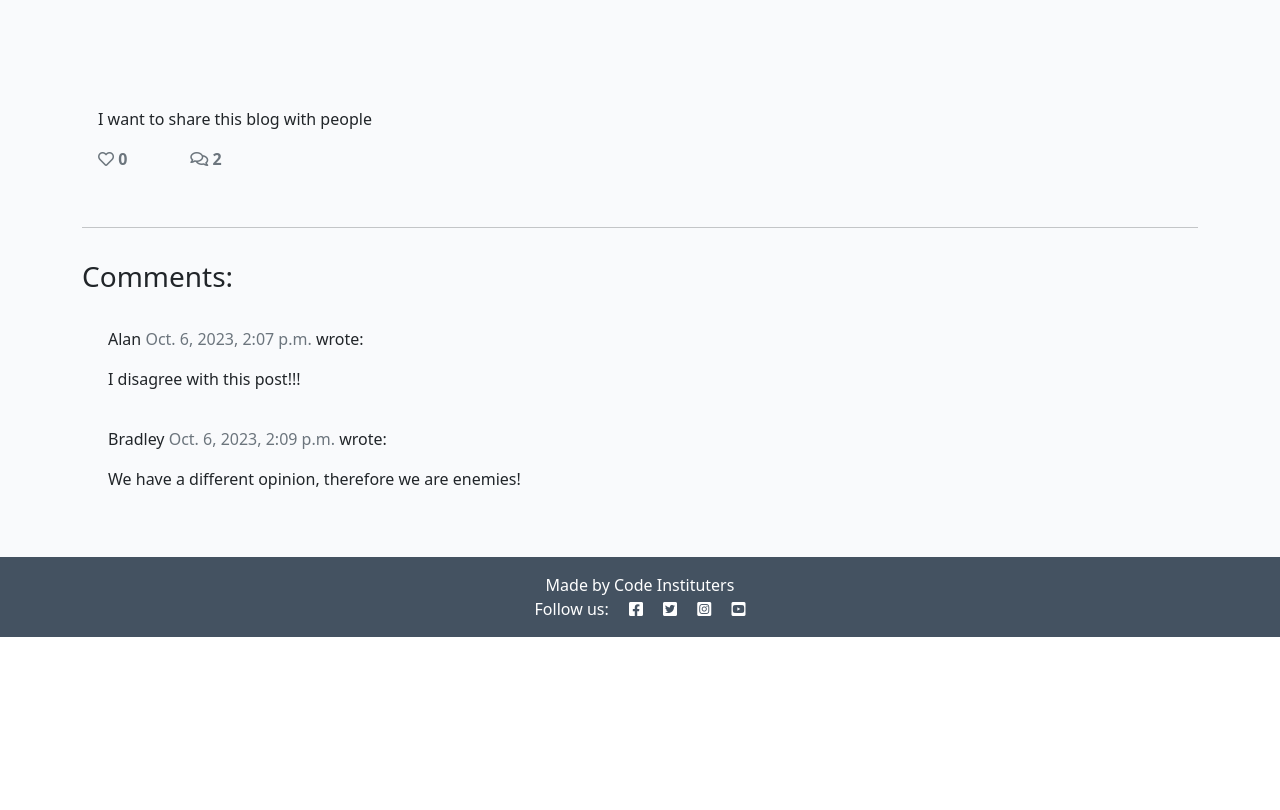
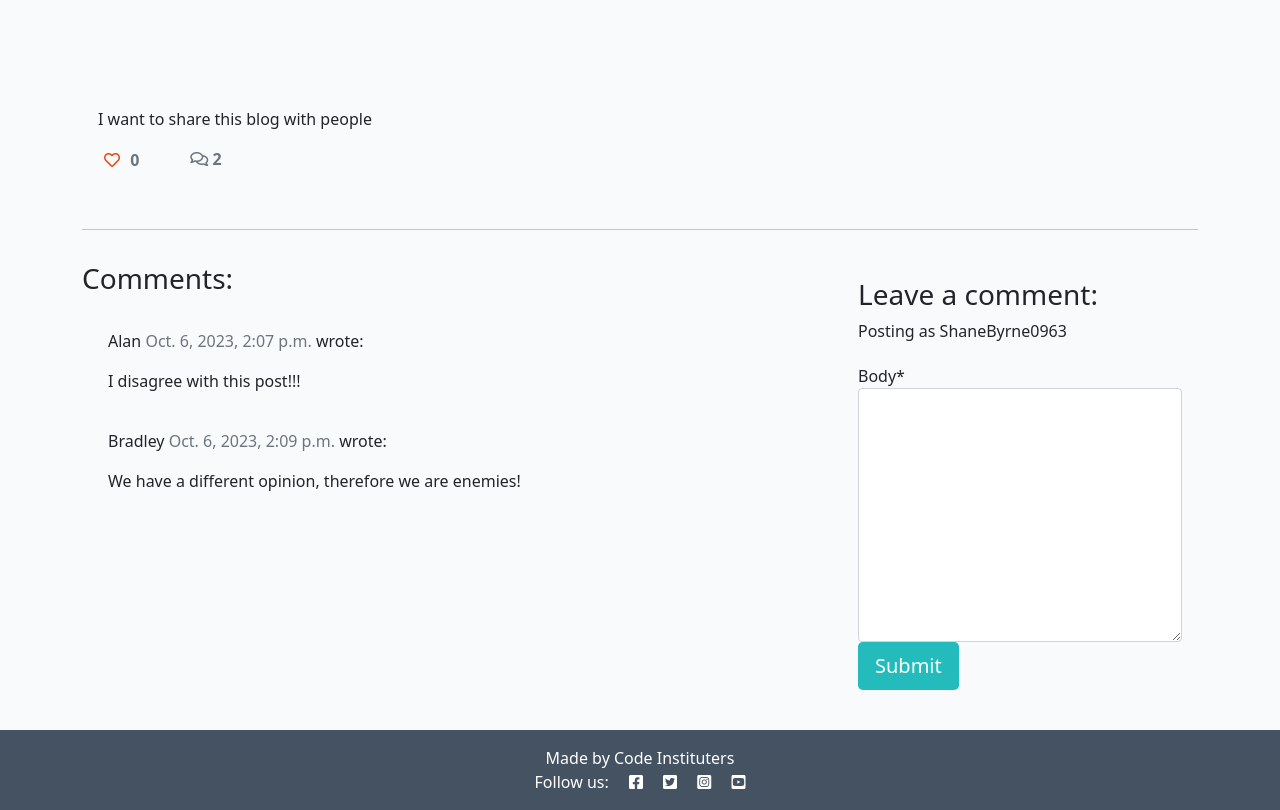
Before and after one commit to ShaneByrne0963/i-think-befire-i-blog, a Django app: a page that uses templates/post_detail.html in a window 1280 px wide. Shown: the part 281-1091 px from the top of the page. Before the commit the page ends 918 px from the top, so only its background shows below. Run offline with Django 3.2, Linux system fonts and the light colour scheme; a user stored in the database is signed in; data comes from the database, SQL or seed files in the repository; both versions use the stored data as it was after the commit; some libraries are stand-ins or nearby versions.

Commit message:
Add likes and comments

```diff
--- /dev/null
+++ b/blog/forms.py
@@ -0,0 +1,9 @@
+from .models import Comment
+from django import forms
+
+
+class CommentForm(forms.ModelForm):
+
+    class Meta:
+        model = Comment
+        fields = ('body',)
--- a/blog/urls.py
+++ b/blog/urls.py
@@ -5,4 +5,5 @@ from django.urls import path
 urlpatterns = [
     path('', views.PostList.as_view(), name='home'),
     path('<slug:slug>/', views.PostDetail.as_view(), name='post_detail'),
+    path('like/<slug:slug>', views.PostLike.as_view(), name='post_like'),
 ]
--- a/blog/views.py
+++ b/blog/views.py
@@ -1,6 +1,8 @@
-from django.shortcuts import render, get_object_or_404
+from django.shortcuts import render, get_object_or_404, reverse
 from django.views import generic, View
+from django.http import HttpResponseRedirect
 from .models import Post
+from .forms import CommentForm
 
 
 class PostList(generic.ListView):
@@ -25,6 +27,51 @@ class PostDetail(View):
             {
                 'post': post,
                 'comments': comments,
-                'liked': liked
+                'commented': False,
+                'liked': liked,
+                'comment_form': CommentForm()
             }
         )
+
+    def post(self, request, slug, *args, **kwargs):
+        queryset = Post.objects.filter(status=1)
+        post = get_object_or_404(queryset, slug=slug)
+        comments = post.comments.filter(approved=True).order_by('created_on')
+        liked = False
+        if post.likes.filter(id=self.request.user.id).exists():
+            liked = True
+
+        comment_form = CommentForm(data=request.POST)
+        if comment_form.is_valid:
+            comment_form.instance.email = request.user.email
+            comment_form.instance.name = request.user.username
+            comment = comment_form.save(commit=False)
+            comment.post = post
+            comment.save()
+        else:
+            comment_form = CommentForm()
+
+        return render(
+            request,
+            'post_detail.html',
+            {
+                'post': post,
+                'comments': comments,
+                'commented': True,
+                'liked': liked,
+                'comment_form': CommentForm()
+            }
+        )
+
+
+class PostLike(View):
+
+    def post(self, request, slug):
+        post = get_object_or_404(Post, slug=slug)
+
+        if post.likes.filter(id=self.request.user.id).exists():
+            post.likes.remove(request.user)
+        else:
+            post.likes.add(request.user)
+
+        return HttpResponseRedirect(reverse('post_detail', args=[slug]))
--- a/codestar/settings.py
+++ b/codestar/settings.py
@@ -51,6 +51,7 @@ INSTALLED_APPS = [
     'django.contrib.staticfiles',
     'cloudinary',
     'django_summernote',
+    'crispy_forms',
     'blog',
 ]
 
@@ -59,6 +60,8 @@ ACCOUNT_EMAIL_VERIFICATION = 'none'
 
 LOGIN_REDIRECT_URL = '/'
 LOGOUT_REDIRECT_URL = '/'
+
+CRISPY_TEMPLATE_PACK = 'bootstrap4'
 
 MIDDLEWARE = [
     'django.middleware.security.SecurityMiddleware',
--- a/requirements.txt
+++ b/requirements.txt
@@ -4,6 +4,7 @@ dj-database-url==0.5.0
 dj3-cloudinary-storage==0.0.6
 Django==3.2.22
 django-allauth==0.57.0
+django-crispy-forms==1.14.0
 django-summernote==0.8.20.0
 gunicorn==21.2.0
 oauthlib==3.2.2
--- a/templates/post_detail.html
+++ b/templates/post_detail.html
@@ -1,4 +1,6 @@
 {% extends 'base.html' %} {% block content %}
+
+{% load crispy_forms_tags %}
 
 <div class="masthead">
     <div class="container">
@@ -33,12 +35,25 @@
                     {{ post.content | safe }}
                 </p>
                 <div class="row">
-
                     <div class="col-1">
-                        <!-- The number of likes goes before the closing strong tag -->
-                        <strong class="text-secondary">
-                            <i class="far fa-heart"></i>
-                            {{ post.number_of_likes }}
+                        <strong>
+                            {% if user.is_authenticated %}
+                                <form method="POST" class="d-inline" action="{% url 'post_like' post.slug %}">
+                                    {% csrf_token %}
+                                    {% if liked %}
+                                        <button type="submit" name="blogpost_id" value="{{ post.slug }}" class="btn-like">
+                                            <i class="fas fa-heart"></i>
+                                        </button>
+                                    {% else %}
+                                        <button type="submit" name="blogpost_id" value="{{ post.slug }}" class="btn-like">
+                                            <i class="far fa-heart"></i>
+                                        </button>
+                                    {% endif %}
+                                </form>
+                            {% else %}
+                                <span class="text-secondary"><i class="far fa-heart"></i></span>
+                            {% endif %}
+                            <span class="text-secondary">{{ post.number_of_likes }}</i></span>
                         </strong>
                     </div>
                     <div class="col-1">
@@ -82,7 +97,21 @@
         </div>
         <div class="col-md-4 card mb-4  mt-3 ">
             <div class="card-body">
-                <!-- For later -->
+                {% if commented %}
+                    <div class="alert alert-success" role="alert">
+                        Your comment is awaiting approval
+                    </div>
+                {% else %}
+                {% if user.is_authenticated %}
+                    <h3>Leave a comment:</h3>
+                    <p>Posting as {{ user.username }}</p>
+                    <form method="POST" style="margin-top: 1.3em">
+                        {{ comment_form | crispy }}
+                        {% csrf_token %}
+                        <button type="submit" class="btn btn-signup btn-lg">Submit</button>
+                    </form>
+                {% endif %}
+                {% endif %}
             </div>
         </div>
     </div>
```
Also changed, not shown: db.sqlite3.
